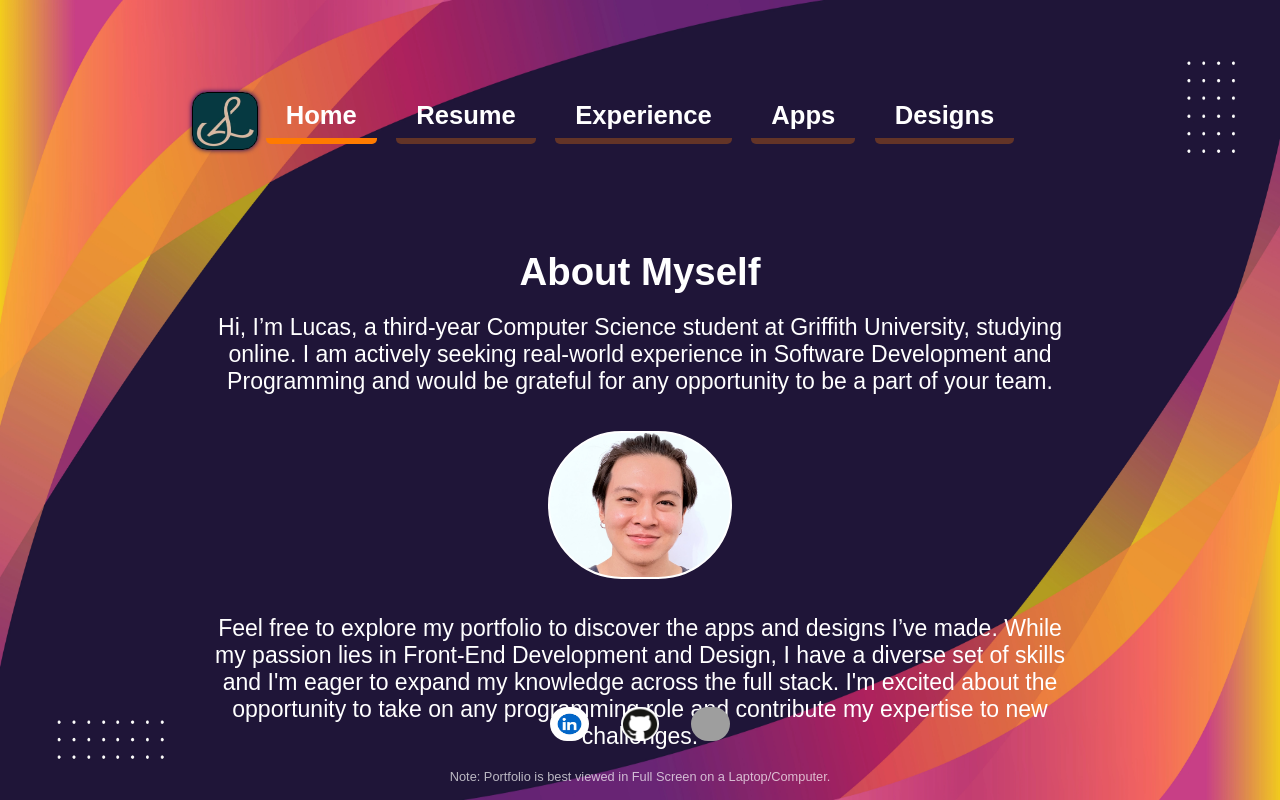
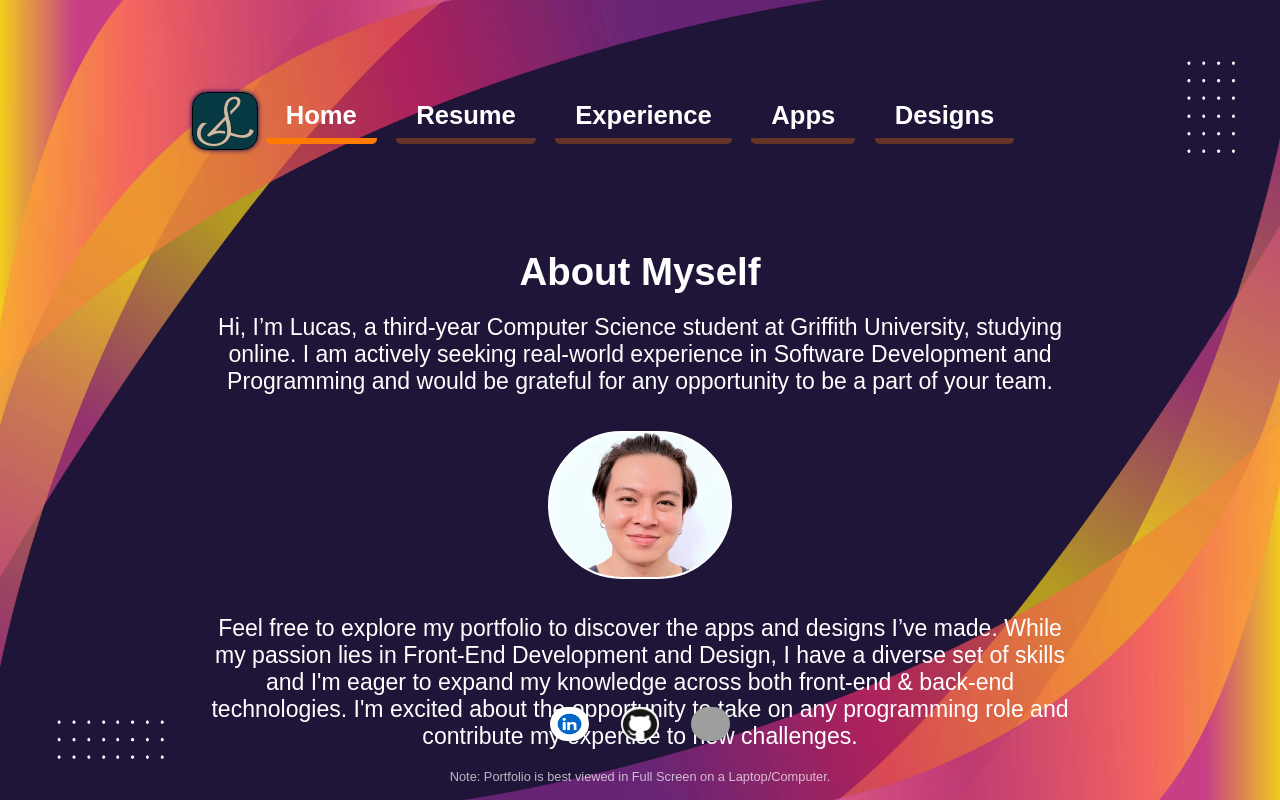
Before and after one commit to lseti1/portfolio-527386, a React (Create React App) app: page / in a window 1280 px wide. Built offline with nearby package versions, Linux system fonts and the light colour scheme; grey boxes are pictures that could not be loaded.

Commit message:
Slight Text Changes

```diff
--- a/src/App.js
+++ b/src/App.js
@@ -41,7 +41,7 @@ function App() {
           <img class="potrait" src="PotraitMySelf.jpg" alt="myself"/>
         </div>
           <p class="aboutMe">Feel free to explore my portfolio to discover the apps and designs I’ve made. While my passion lies in Front-End Development and Design,
-            I have a diverse set of skills and I'm eager to expand my knowledge across the full stack. I'm excited about the opportunity to take on any programming
+            I have a diverse set of skills and I'm eager to expand my knowledge across both front-end & back-end technologies. I'm excited about the opportunity to take on any programming
             role and contribute my expertise to new challenges.
           </p>
         </div>;
```
